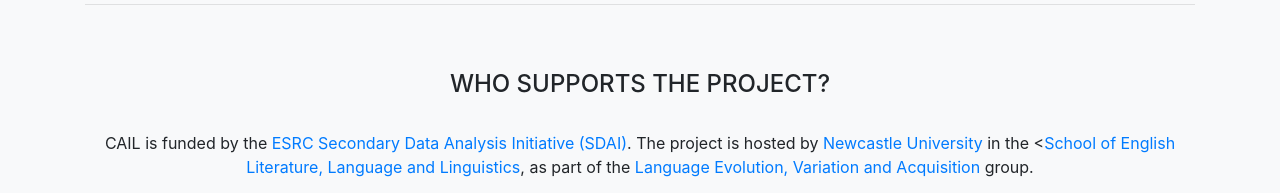
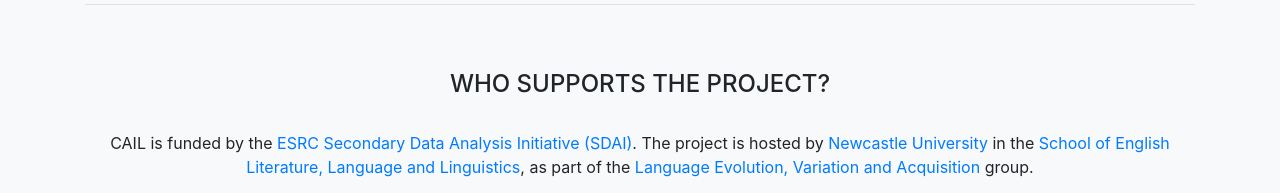
Before and after one commit to cail-project/cail-project.github.io, a plain HTML site: page index.html in a window 1280 px wide. Shown: the part 2020-2213 px from the top of the page. Drawn offline with nearby package versions, Linux system fonts and the light colour scheme.

Commit message:
will this work?

```diff
--- a/index.html
+++ b/index.html
@@ -94,7 +94,7 @@
         <div class="row">
           <div class="col services">
             <h4>Who supports the project?</h4>
-            <p>CAIL is funded by the <a href="https://esrc.ukri.org/funding/funding-opportunities/secondary-data-analysis-initiative-sdai-open-call/" target="_blank" >ESRC Secondary Data Analysis Initiative (SDAI)</a>. The project is hosted by <a href="https://ncl.ac.uk" target="_blank">Newcastle University</a> in the <<a href="https://ncl.ac.uk/elll" target="_blank">School of English Literature, Language and Linguistics</a>, as part of the <a href="https://leva-group.github.io" target="_blank">Language Evolution, Variation and Acquisition</a> group.</p>
+            <p>CAIL is funded by the <a href="https://esrc.ukri.org/funding/funding-opportunities/secondary-data-analysis-initiative-sdai-open-call/" target="_blank" >ESRC Secondary Data Analysis Initiative (SDAI)</a>. The project is hosted by <a href="https://ncl.ac.uk" target="_blank">Newcastle University</a> in the <a href="https://ncl.ac.uk/elll" target="_blank">School of English Literature, Language and Linguistics</a>, as part of the <a href="https://leva-group.github.io" target="_blank">Language Evolution, Variation and Acquisition</a> group.</p>
             <div class="row">
               <div class="col-sm-4">
                 <img src="images/logo-1.png" class=""  style="width:10rem"  alt="">
```
